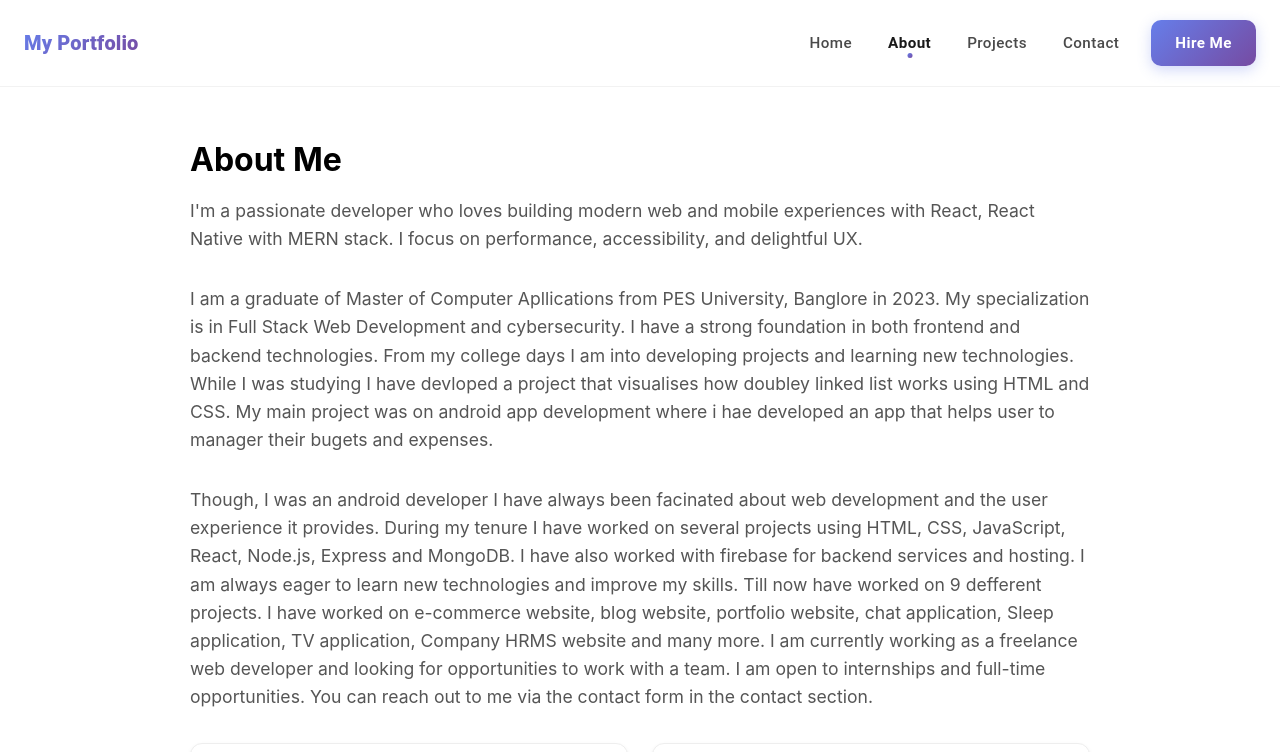
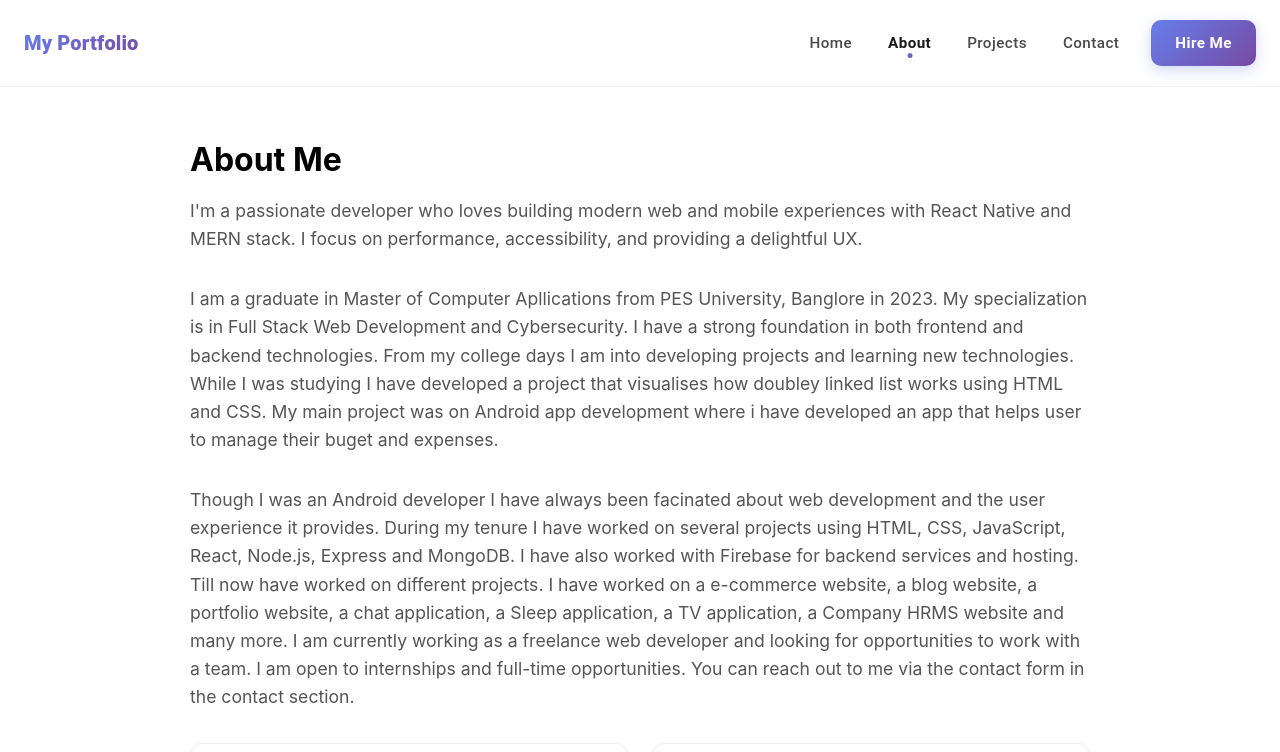
Before and after one commit to Sumanth15/portfolio, a React (Create React App) app: page /about in a window 1280 px wide. Shown: the top 752 px of the page. Built offline with nearby package versions, Linux system fonts and the light colour scheme.

Commit message:
from mack

```diff
--- a/src/pages/About.jsx
+++ b/src/pages/About.jsx
@@ -7,24 +7,23 @@ const About = () => {
       <h1 className="about-title">About Me</h1>
       <p className="about-intro">
         I'm a passionate developer who loves building modern web and mobile experiences
-        with React, React Native with MERN stack. I focus on performance, accessibility,
-        and delightful UX.
+        with React Native and MERN stack. I focus on performance, accessibility,
+        and providing a delightful UX.
       </p>
       <p className="about-intro">
-        I am a graduate of Master of Computer Apllications from PES University, Banglore in 2023.
-        My specialization is in Full Stack Web Development and cybersecurity.
+        I am a graduate in Master of Computer Apllications from PES University, Banglore in 2023.
+        My specialization is in Full Stack Web Development and Cybersecurity.
         I have a strong foundation in both frontend and backend technologies.
         From my college days I am into developing projects and learning new technologies.
-        While I was studying I have devloped a project that visualises how doubley linked list works using HTML and CSS.
-        My main project was on android app development where i hae developed an app that helps user to manager their bugets and expenses.
+        While I was studying I have developed a project that visualises how doubley linked list works using HTML and CSS.
+        My main project was on Android app development where i have developed an app that helps user to manage their buget and expenses.
       </p>
       <p className="about-intro">
-        Though, I was an android developer I have always been facinated about web development and the user experience it provides.
+        Though I was an Android developer I have always been facinated about web development and the user experience it provides.
         During my tenure I have worked on several projects using HTML, CSS, JavaScript, React, Node.js, Express and MongoDB.
-        I have also worked with firebase for backend services and hosting.
-        I am always eager to learn new technologies and improve my skills.
-        Till now have worked on 9 defferent projects. I have worked on
-        e-commerce website, blog website, portfolio website, chat application, Sleep application, TV application, Company HRMS website and many more.
+        I have also worked with Firebase for backend services and hosting.
+        Till now have worked on different projects. I have worked on
+        a e-commerce website, a blog website, a portfolio website, a chat application, a Sleep application, a TV application, a Company HRMS website and many more.
         I am currently working as a freelance web developer and looking for opportunities to work with a team.
         I am open to internships and full-time opportunities.
         You can reach out to me via the contact form in the contact section.
```
